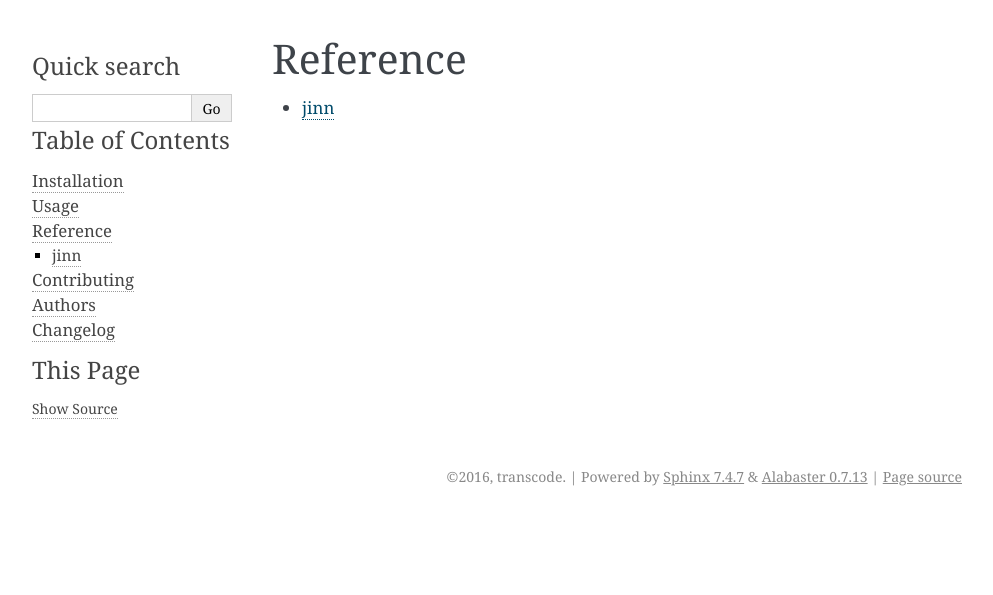
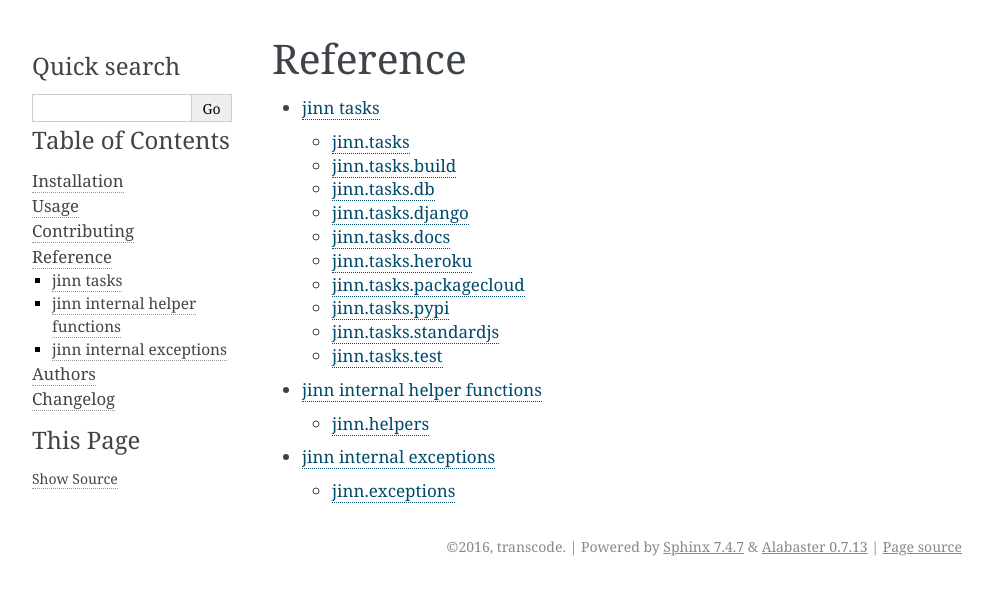
Before and after one commit to transcode-de/jinn, a Sphinx documentation site: the page built from docs/reference/index.rst, in a window 1280 px wide. Shown: the top 595 px of the page, without its empty margins (148-1141 px from the left). Built offline with Sphinx 7.4.7, drawn with Linux system fonts in a browser that asks for light colours.

Commit message:
Added rudimentary api references

```diff
--- a/docs/conf.py
+++ b/docs/conf.py
@@ -41,7 +41,7 @@ html_sidebars = {
 }
 html_short_title = '%s-%s' % (project, version)
 
-autodoc_default_flags = ['members', 'undoc-members']
+autodoc_default_flags = []
 
 
 napoleon_use_ivar = True
--- a/docs/index.rst
+++ b/docs/index.rst
@@ -11,8 +11,8 @@ In first place to manage Django projects and replace a Makefile.
 
    installation
    usage
+   contributing
    reference/index
-   contributing
    authors
    changelog
 
--- /dev/null
+++ b/docs/reference/exceptions.rst
@@ -0,0 +1,10 @@
+jinn internal exceptions
+========================
+
+jinn.exceptions
+---------------
+
+.. automodule:: jinn.exceptions
+    :show-inheritance:
+    :no-undoc-members:
+    :members:
--- /dev/null
+++ b/docs/reference/helpers.rst
@@ -0,0 +1,10 @@
+jinn internal helper functions
+==============================
+
+jinn.helpers
+------------
+
+.. automodule:: jinn.helpers
+    :show-inheritance:
+    :no-undoc-members:
+    :members:
--- a/docs/reference/index.rst
+++ b/docs/reference/index.rst
@@ -4,4 +4,6 @@ Reference
 .. toctree::
     :glob:
 
-    jinn*
+    jinn
+    helpers
+    exceptions
```
Also changed, not shown: docs/reference/jinn.rst (+91 -3 lines).
